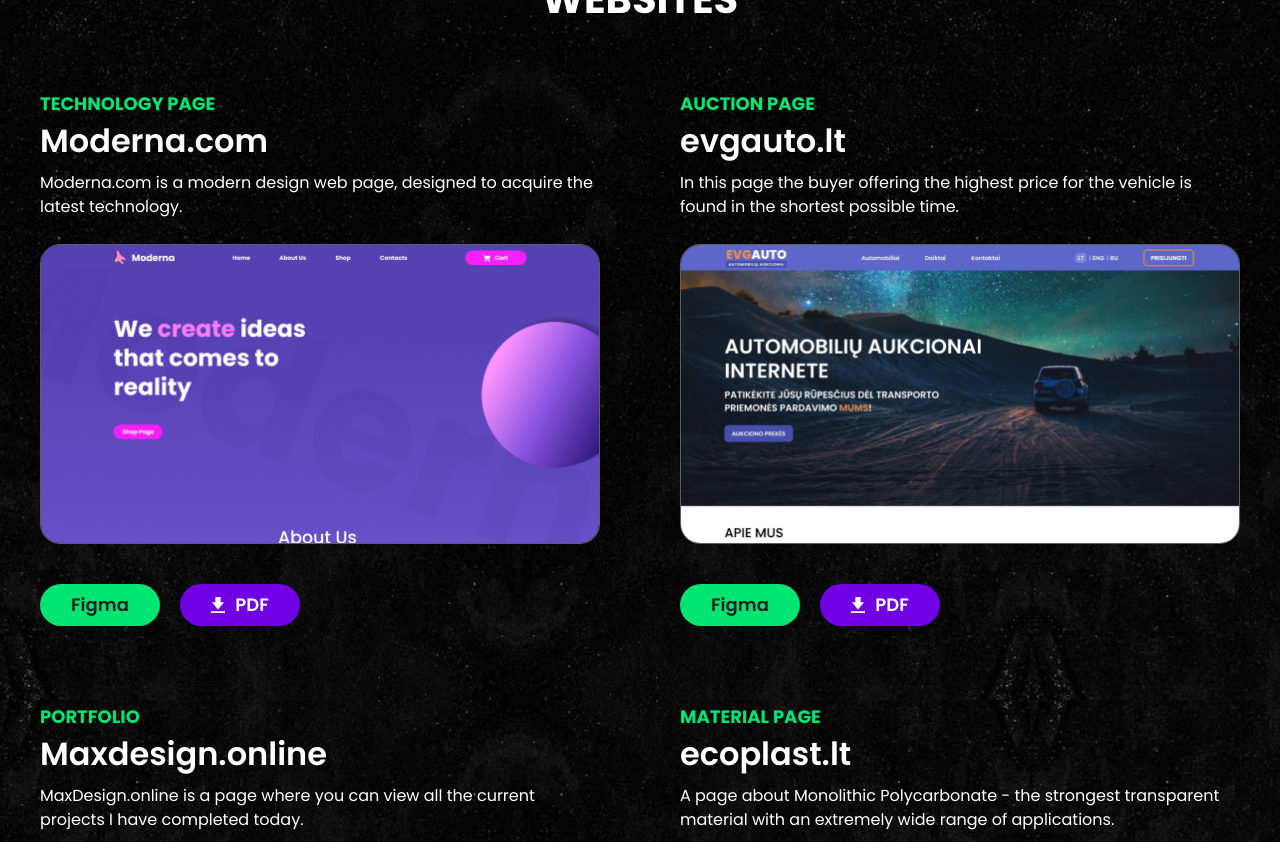
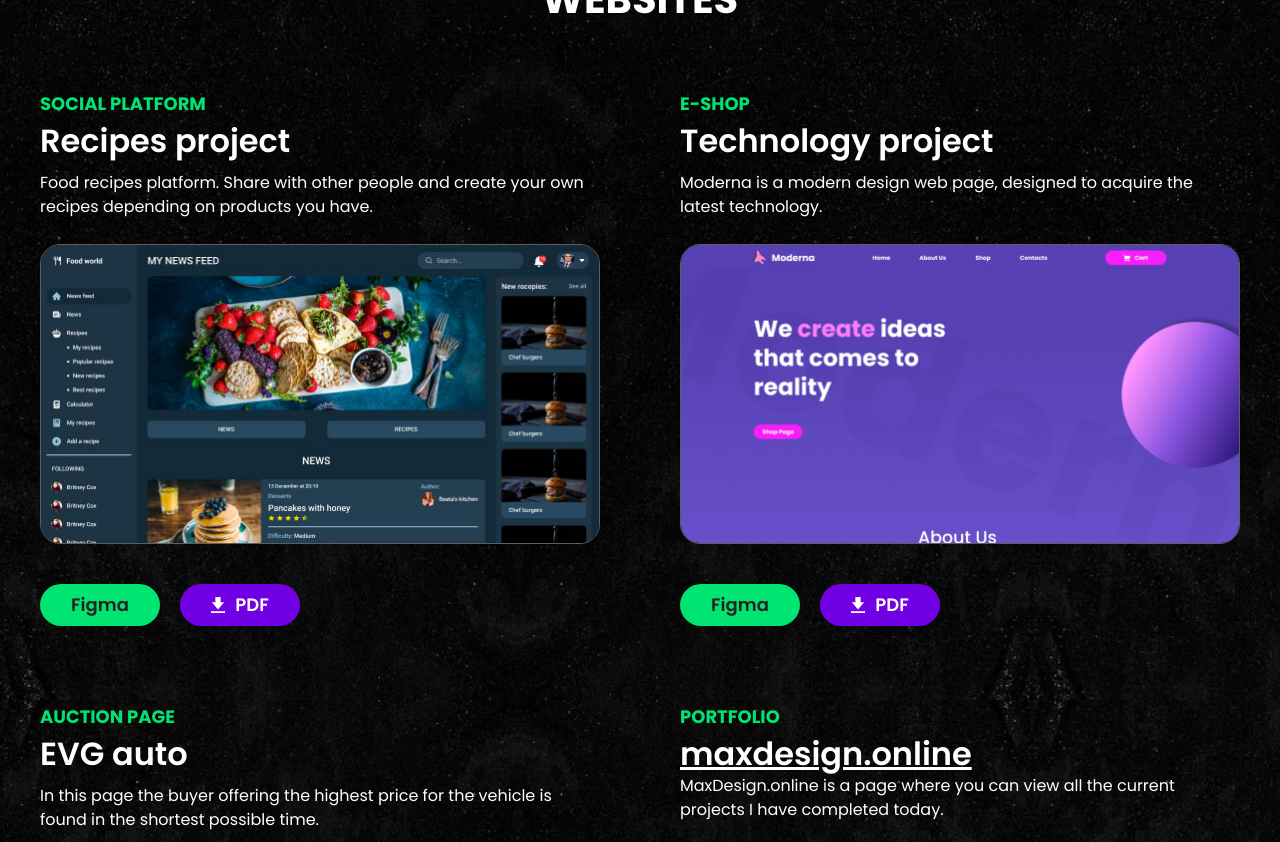
Before and after one commit to mateholik/design-portfolio, a Vue app: page / in a window 1280 px wide. Shown: the part 1360-2202 px from the top of the page. Built offline with nearby package versions, Linux system fonts and the light colour scheme.

Commit message:
add recepies

```diff
--- a/src/components/CardWeb.vue
+++ b/src/components/CardWeb.vue
@@ -2,7 +2,16 @@
   <div class="item-wrap">
     <div class="item">
       <div class="tag">{{ webData.tag }}</div>
-      <div class="title">{{ webData.title }}</div>
+      <div v-if="!webData.live" class="title">{{ webData.title }}</div>
+      <a
+        :href="`https://${webData.title}`"
+        target="_blank"
+        v-else
+        class="title"
+        style="text-decoration: underline; color: white"
+      >
+        {{ webData.title }}
+      </a>
       <p>{{ webData.description }}</p>
 
       <div class="img-wrapper cool-border">
--- a/src/views/Home.vue
+++ b/src/views/Home.vue
@@ -612,10 +612,20 @@
       ],
       websData: [
         {
-          tag: "Technology page ",
-          title: "Moderna.com",
+          tag: "Social platform",
+          title: "Recipes project",
           description:
-            "Moderna.com is a modern design web page, designed to acquire the latest technology. ",
+            "Food recipes platform. Share with other people and create your own recipes depending on products you have.",
+          image: "recipes.jpeg",
+          linkFigma:
+            "https://www.figma.com/file/Via19Olqbo4Lcf8Jpnbzhu/Food-world?node-id=0%3A1",
+          linkPdf: "./pdf/recipes.pdf",
+        },
+        {
+          tag: "E-shop",
+          title: "Technology project",
+          description:
+            "Moderna is a modern design web page, designed to acquire the latest technology. ",
           image: "moderna.jpeg",
           linkFigma:
             "https://www.figma.com/file/522ZJHxa6i49HbKKs1JLLd/Moderna",
@@ -623,7 +633,7 @@
         },
         {
           tag: "Auction page",
-          title: "evgauto.lt",
+          title: "EVG auto",
           description:
             "In this page the buyer offering the highest price for the vehicle is found in the shortest possible time.",
           image: "evgauto.jpg",
@@ -633,7 +643,8 @@
         },
         {
           tag: "Portfolio",
-          title: "Maxdesign.online",
+          title: "maxdesign.online",
+          live: true,
           description:
             "MaxDesign.online is a page where you can view all the current projects I have completed today.",
           image: "maxdesign.jpeg",
@@ -642,8 +653,9 @@
           linkPdf: "./pdf/portfolio.pdf",
         },
         {
-          tag: "Material page",
+          tag: "Representative website",
           title: "ecoplast.lt",
+          live: "true",
           description:
             "A page about Monolithic Polycarbonate - the strongest transparent material with an extremely wide range of applications.",
           image: "ecoplast.jpg",
@@ -652,7 +664,7 @@
           linkPdf: "./pdf/ecoplast.pdf",
         },
         {
-          tag: "Jewelry page",
+          tag: "E-shop",
           title: "Papuosk.lt",
           description:
             "Papuosk.lt is a page of various handmade jewelry for everyone who wants to buy original jewelry. ",
@@ -662,7 +674,7 @@
           linkPdf: "./pdf/papuosk.pdf",
         },
         {
-          tag: "Accommodation page",
+          tag: "Representative website",
           title: "Ecohotel.lt",
           description:
             "Ecohotel.lt is a page for those who like to relax by the sea. Our hotel offers you unforgettable memories. ",
```
Also changed, not shown: src/assets/img/recipes.jpeg (added).
